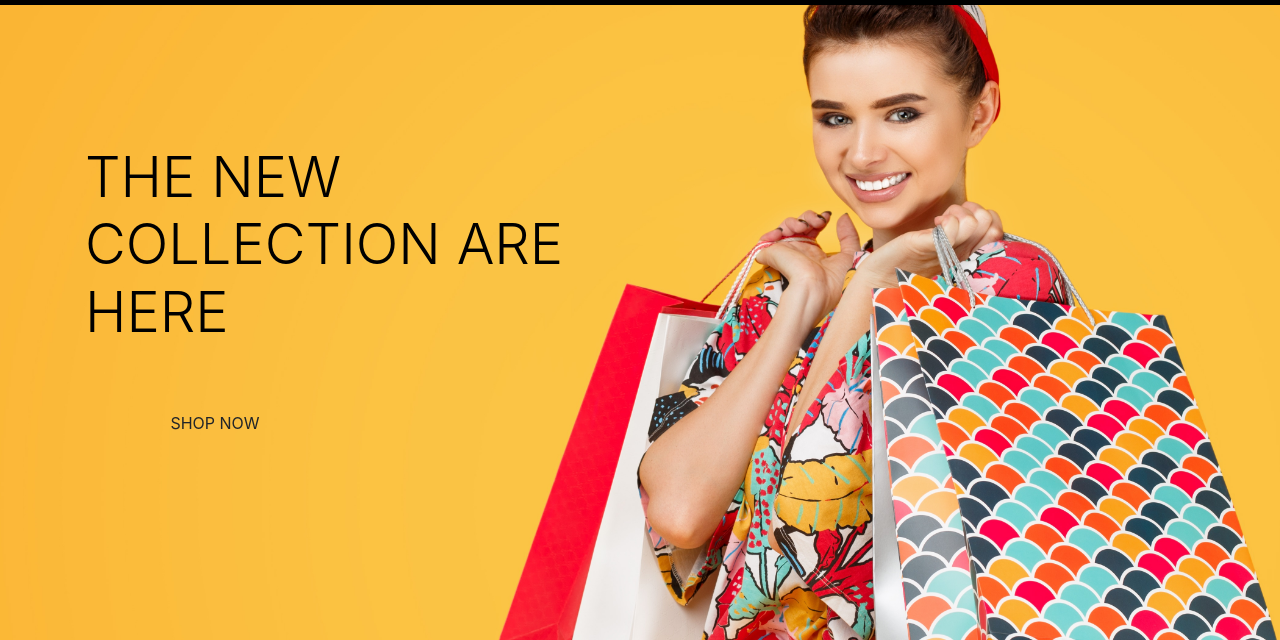
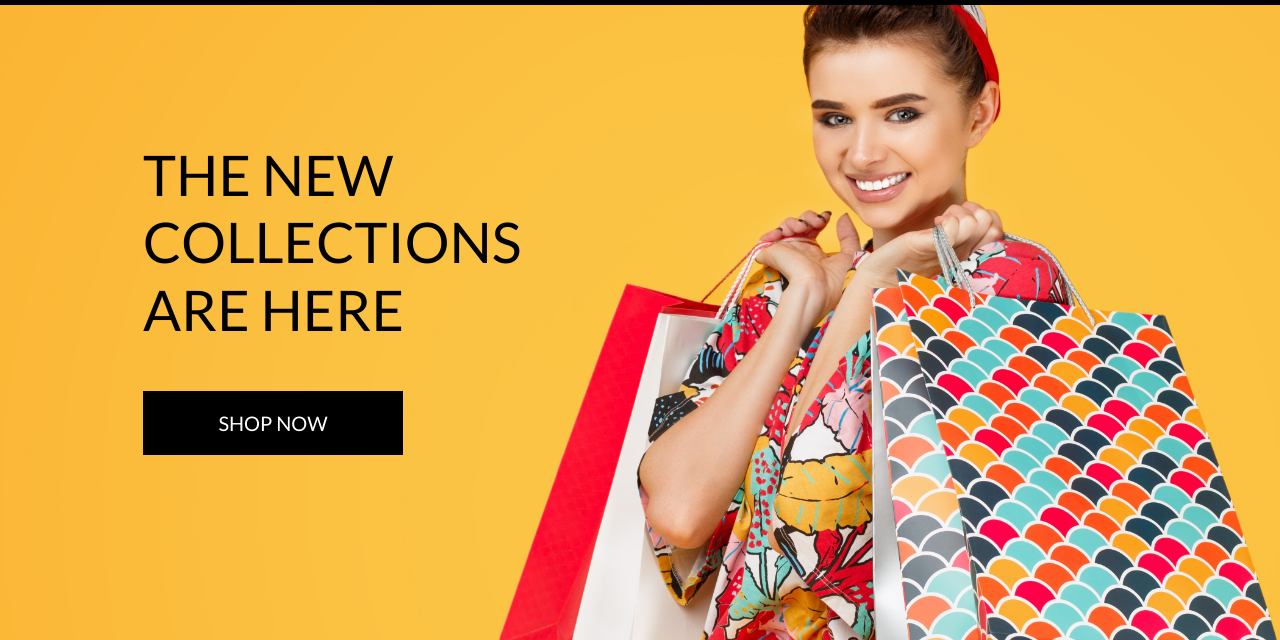
Before and after one commit to NgiapPuoyKoh/boutique-ado, a Django app: template home/templates/home/index.html in a window 1280 px wide. Shown: the part 160-800 px from the top of the page. Run offline with Django 3.2, Linux system fonts and the light colour scheme; the template is opened without the code that fills it, so the values that code supplies are empty; some libraries are stand-ins or nearby versions.

Commit message:
Fixed core CSS Links and shop-now-button class

```diff
--- a/home/templates/home/index.html
+++ b/home/templates/home/index.html
@@ -14,11 +14,11 @@
     <div class="row h-100">
         <div class="col-7 col-md-6 my-auto">
             <h1 class="display-4 logo-font text-black">
-                The new collection are here
+                The new collections are here
             </h1>
             <div class="my-5">
                 <h4>
-                    <a href="" class="shop-now-button btn btn-ls rounded-0 text-uppercase py-3">Shop Now</a>
+                    <a href="" class="shop-now-button btn btn-lg rounded-0 text-uppercase py-3">Shop Now</a>
                 </h4>
             </div>
         </div>
--- a/home/views.py
+++ b/home/views.py
@@ -2,7 +2,8 @@
 
 # Create your views here.
 
+
 def index(request):
-    """ A view to retunr the index page """
+    """ A view to return the index page """
 
     return render(request, 'home/index.html')
--- a/templates/base.html
+++ b/templates/base.html
@@ -16,15 +16,10 @@
     {% endblock %}
 
     {% block core_css %}
-    <!-- Google Font Lato-->
-    <link rel="preconnect" href="https://fonts.gstatic.com">
-    <link href="https://fonts.googleapis.com/css2?family=Lato:ital@1&display=swap" rel="stylesheet">
+    <link rel="stylesheet" href="https://stackpath.bootstrapcdn.com/bootstrap/4.4.1/css/bootstrap.min.css"
+        integrity="sha384-Vkoo8x4CGsO3+Hhxv8T/Q5PaXtkKtu6ug5TOeNV6gBiFeWPGFN9MuhOf23Q9Ifjh" crossorigin="anonymous">
+    <link rel="stylesheet" href="https://fonts.googleapis.com/css?family=Lato&display=swap">
     <link rel="stylesheet" href="{% static 'css/base.css' %}">
-
-    <!-- Bootstrap CSS -->
-    <link rel="stylesheet" href="https://cdnjs.cloudflare.com/ajax/libs/twitter-bootstrap/4.6.0/css/bootstrap.min.css">
-    <link rel="stylesheet" href="https://cdnjs.cloudflare.com/ajax/libs/font-awesome/5.15.3/css/all.min.css">
-    <link rel="stylesheet" href="assets/css/style.css">
     {% endblock %}
 
     {% block extra_css%}
```
